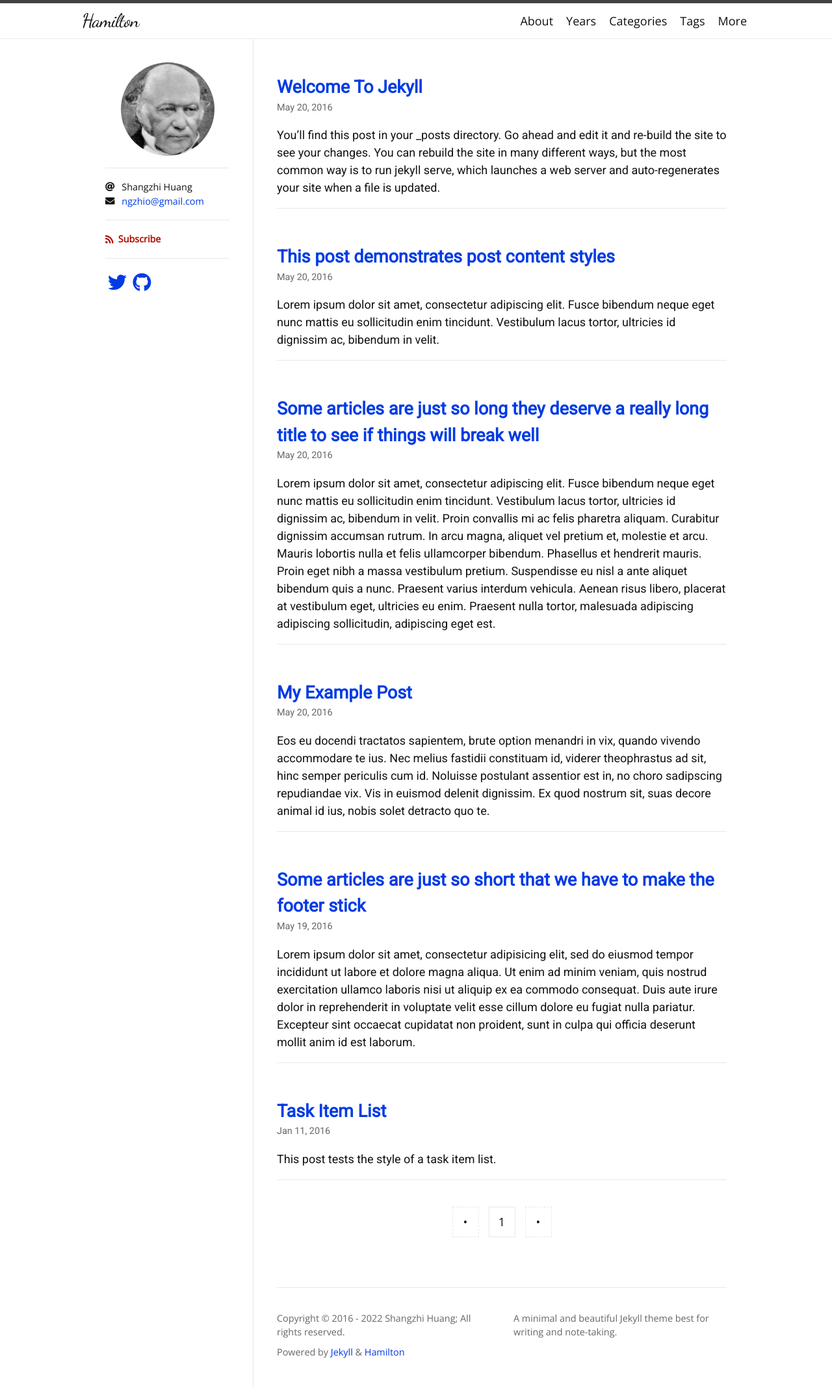
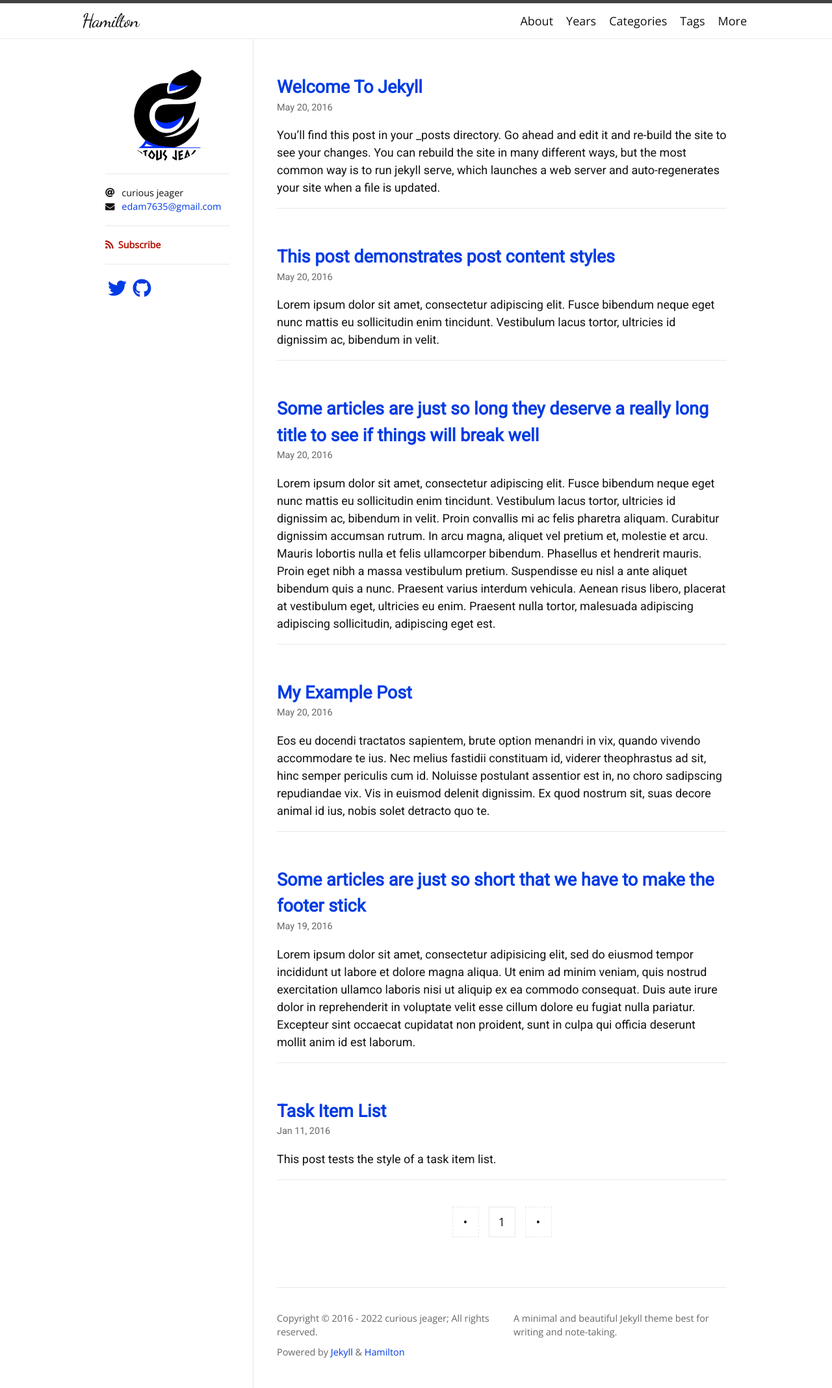
Before and after one commit to melvinchng/event-jekyll-theme, a Jekyll site: the page built from index.html, in a window 1280 px wide. Shown: the whole page at 65% size. Built offline with Jekyll 4.4.1, drawn with Linux system fonts in a browser that asks for light colours; nearby versions of some CDN libraries; some web fonts are replaced; the list of posts is cut into pages by our own code.

Commit message:
update test

```diff
--- a/_config.yml
+++ b/_config.yml
@@ -1,8 +1,8 @@
 title: Hamilton
 description: A minimal and beautiful Jekyll theme best for writing and note-taking.
-author: Shangzhi Huang
+author: curious jeager
 avatar: /logo.png
-email: ngzhio@gmail.com
+email: edam7635@gmail.com
 
 plugins:
   - jekyll-seo-tag
@@ -34,7 +34,7 @@ twitter:
   card: summary
 logo: logo.png
 social:
-  name: Shangzhi Huang
+  name: curious jeager
   links:
     - https://twitter.com/ngzhio
     - https://www.facebook.com/ngzhio
```
Also changed, not shown: jekyll-theme-hamilton.gemspec, logo.png, 1 other file.
